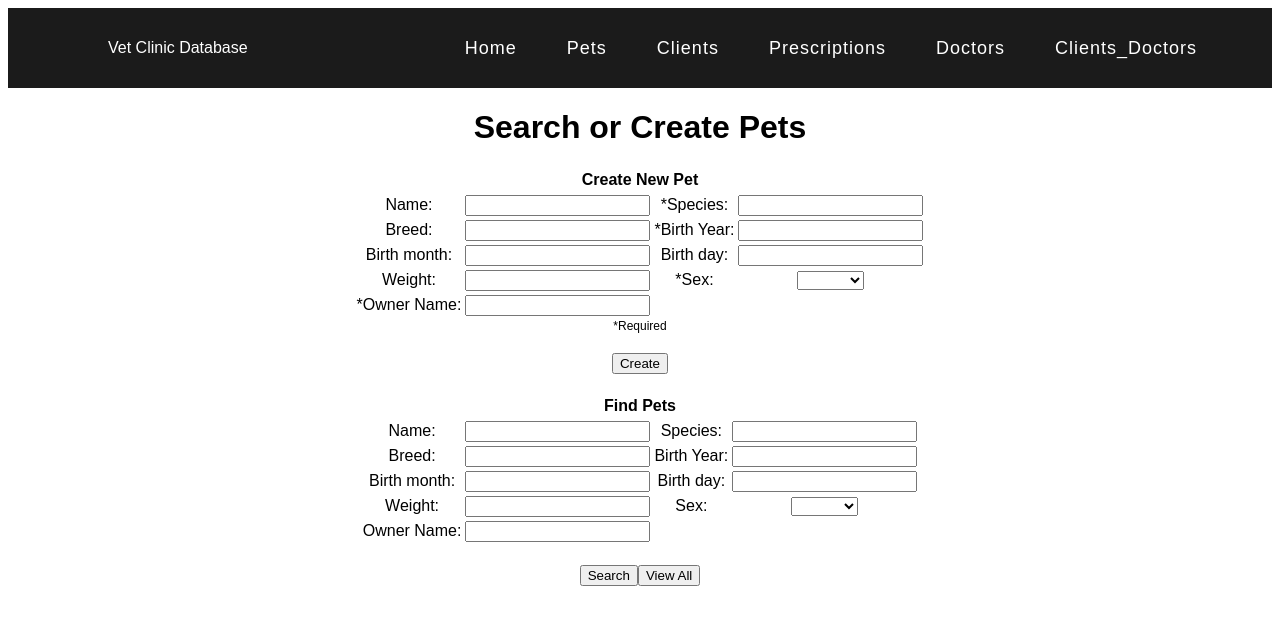
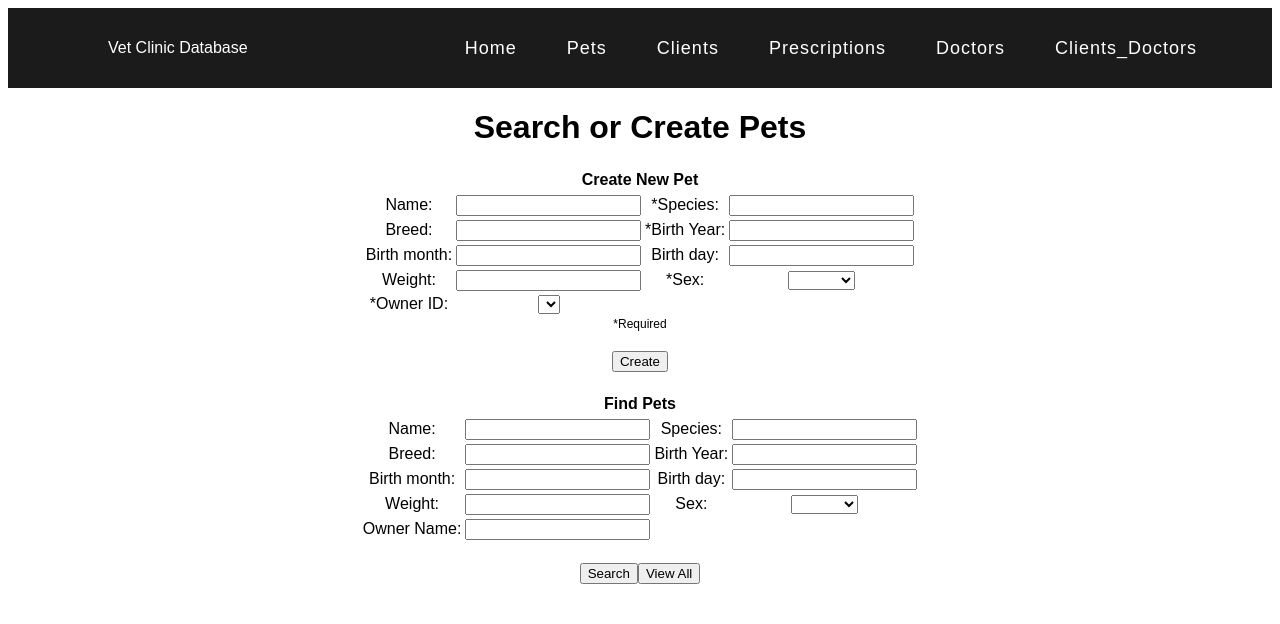
Before and after one commit to MooAve/VetClinic, a React (Create React App) app in the folder client/: page /Pets in a window 1280 px wide. Shown: the top 624 px of the page. Built offline with nearby package versions, Linux system fonts and the light colour scheme.

Commit message:
Changed foreign keys in create/update forms to be dropdown menus

```diff
--- a/client/src/pages/Clients_DoctorsPage.js
+++ b/client/src/pages/Clients_DoctorsPage.js
@@ -14,16 +14,12 @@ function Clients_DoctorsPage() {
                 </thead>
                 <tbody>
                     <tr>
-                        <td>*Client First Name:</td>
-                        <td><input type="text" name="cdClientFName" /></td>
-                        <td>*Client Last Name:</td>
-                        <td><input type="text" name="cdClientLName" /></td>
+                        <td>*Client ID:</td>
+                        <td><select name="cdClientID" /></td>
                     </tr>
                     <tr>
-                        <td>*Dr. First Name:</td>
-                        <td><input type="text" name="cdDoctorFName" /></td>
-                        <td>*Dr. Last Name:</td>
-                        <td><input type="text" name="cdDoctorLName" /></td>
+                        <td>*Doctor ID:</td>
+                        <td><select name="cdDoctorID" /></td>
                     </tr>
                 </tbody>
                 <tfoot>*Required</tfoot>
--- a/client/src/pages/EditClients_DoctorsPage.js
+++ b/client/src/pages/EditClients_DoctorsPage.js
@@ -12,16 +12,12 @@ function EditClientsDoctorsPage() {
             <table id="EditClient_Doctor">
                 <tbody>
                     <tr>
-                        <td>*Client First Name:</td>
-                        <td><input type="text" name="cdClientFName" /></td>
-                        <td>*Client Last Name:</td>
-                        <td><input type="text" name="cdClientLName" /></td>
+                        <td>*Client ID:</td>
+                        <td><select name="cdClientID" /></td>
                     </tr>
                     <tr>
-                        <td>*Dr. First Name:</td>
-                        <td><input type="text" name="cdDoctorFName" /></td>
-                        <td>*Dr. Last Name:</td>
-                        <td><input type="text" name="cdDoctorLName" /></td>
+                        <td>*Doctor ID:</td>
+                        <td><select name="cdDoctorID" /></td>
                     </tr>
                 </tbody>
                 <tfoot>*Required</tfoot>
--- a/client/src/pages/EditPetsPage.js
+++ b/client/src/pages/EditPetsPage.js
@@ -43,7 +43,7 @@ function EditClientsPage() {
                     </tr>
                     <tr>
                         <td>*Owner Name:</td>
-                        <td><input type="text" name="petOwner" /></td>
+                        <td><select id="petOwner" name="petOwner" /></td>
                     </tr>
                 </tbody>
                 <tfoot>*Required</tfoot>
--- a/client/src/pages/EditPrescriptionsPage.js
+++ b/client/src/pages/EditPrescriptionsPage.js
@@ -21,11 +21,11 @@ function EditPrescriptionsPage() {
                         <td>*Dosage:</td>
                         <td><input type="text" name="prescriptionDosage" /></td>
                         <td>*Pet ID:</td>
-                        <td><input type="number" name="prescriptionPetID" /></td>
+                        <td><select name="prescriptionPetID" /></td>
                     </tr>
                     <tr>
-                        <td>*Doctor:</td>
-                        <td><input type="text" name="prescriptionDoctor" /></td>
+                        <td>*Doctor ID:</td>
+                        <td><select name="prescriptionDoctorID" /></td>
                     </tr>
                 </tbody>
                 <tfoot>*Required</tfoot>
--- a/client/src/pages/PetsPage.js
+++ b/client/src/pages/PetsPage.js
@@ -44,8 +44,8 @@ function PetsPage() {
                         </td>
                     </tr>
                     <tr>
-                        <td>*Owner Name:</td>
-                        <td><input type="text" name="petOwner" /></td>
+                        <td>*Owner ID:</td>
+                        <td><select id="petOwner" name="petOwner" /></td>
                     </tr>
                 </tbody>
                 <tfoot>*Required</tfoot>
--- a/client/src/pages/PrescriptionsPage.js
+++ b/client/src/pages/PrescriptionsPage.js
@@ -23,11 +23,11 @@ function PrescriptionsPage() {
                         <td>*Dosage:</td>
                         <td><input type="text" name="prescriptionDosage" /></td>
                         <td>*Pet ID:</td>
-                        <td><input type="number" name="prescriptionPetID" /></td>
+                        <td><select name="prescriptionPetID" /></td>
                     </tr>
                     <tr>
-                        <td>*Doctor:</td>
-                        <td><input type="text" name="prescriptionDoctor" /></td>
+                        <td>*Doctor ID:</td>
+                        <td><select name="prescriptionDoctorID" /></td>
                     </tr>
                 </tbody>
                 <tfoot>*Required</tfoot>
@@ -48,11 +48,11 @@ function PrescriptionsPage() {
                     <tr>
                         <td>Dosage:</td>
                         <td><input type="text" name="prescriptionDosage" /></td>
-                        <td>Pet ID:</td>
+                        <td>Pet Name:</td>
                         <td><input type="number" name="prescriptionPetID" /></td>
                     </tr>
                     <tr>
-                        <td>Doctor:</td>
+                        <td>Doctor Name:</td>
                         <td><input type="text" name="prescriptionDoctor" /></td>
                     </tr>
                 </tbody>
```
